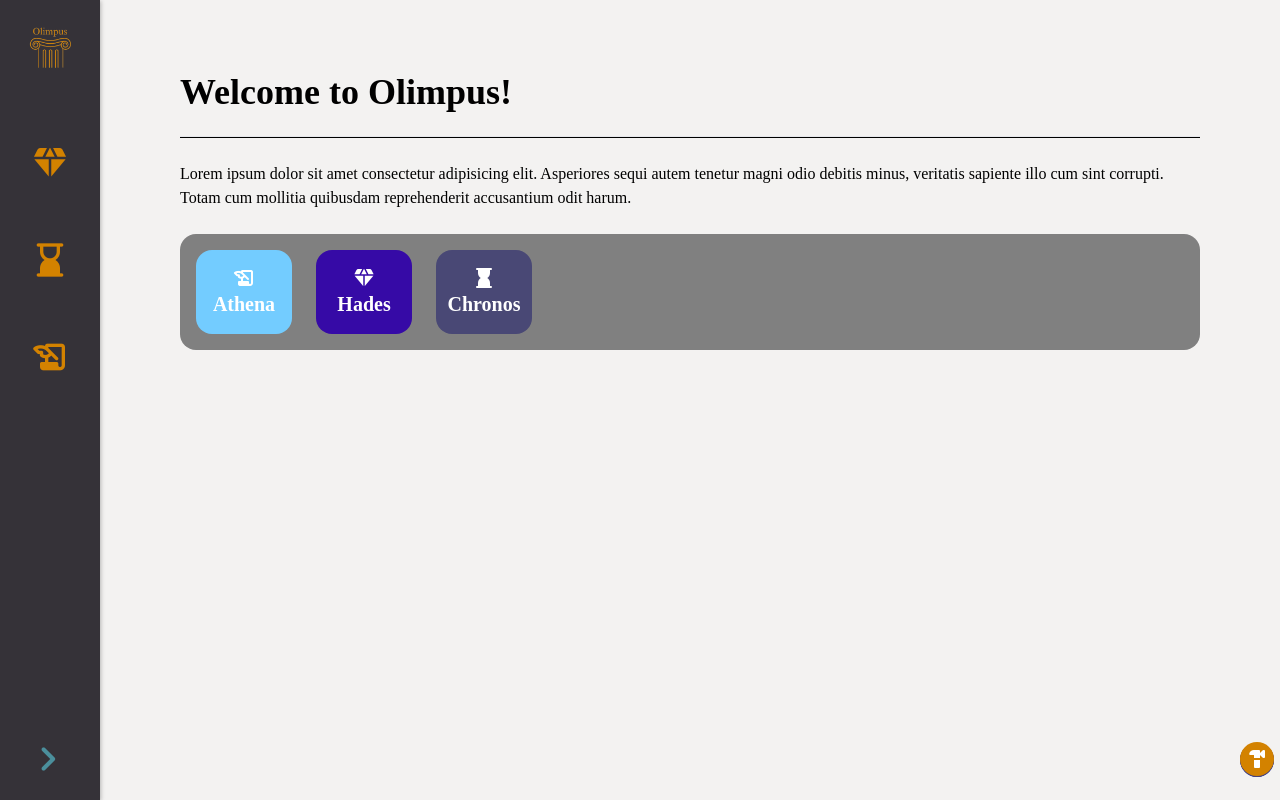
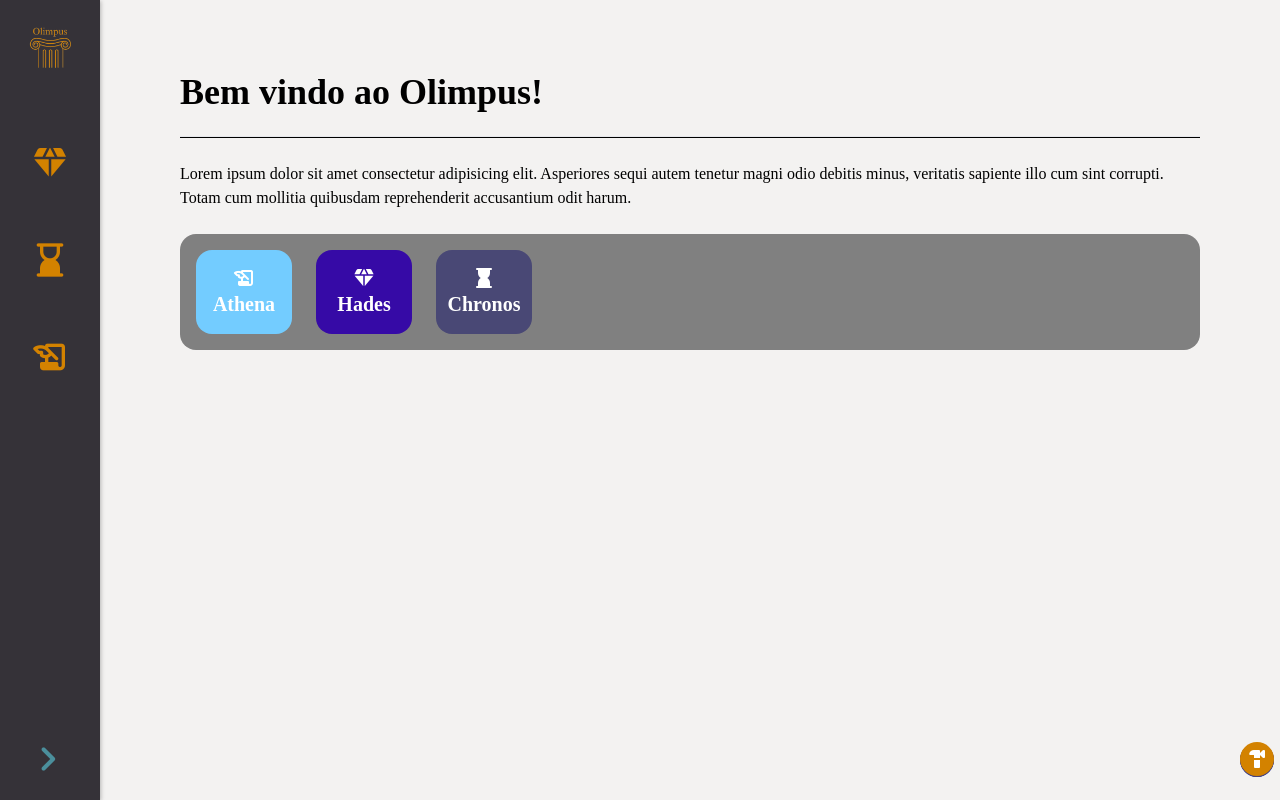
Before and after one commit to JoaoPedroQueirozRocha/Olimpus, a Vue app: page / in a window 1280 px wide. Built offline with nearby package versions, Linux system fonts and the light colour scheme; a web font is replaced by a local one.

Commit message:
feat: add language store

```diff
--- a/src/App.vue
+++ b/src/App.vue
@@ -18,7 +18,9 @@ import { RouterLink, RouterView } from 'vue-router';
 import { useRouter } from 'vue-router';
 import OSideBar from '@/components/OSideBar.vue';
 import ORoundMenu from './components/ORoundMenu.vue';
+import { createI18n } from 'vue-i18n';
 import { ref } from 'vue';
+
 const router = useRouter();
 const items = ref([
 	{
--- a/src/components/OSideBar.vue
+++ b/src/components/OSideBar.vue
@@ -210,7 +210,7 @@ export default {
 	margin-top: 2em;
 
 	&:hover {
-		color: $heavy-primary;
+		color: $heavy-cyan;
 		background: $orange-100;
 
 		img {
--- /dev/null
+++ b/src/languages/en.json
@@ -0,0 +1,5 @@
+{
+	"home": {
+		"title": "Welcome to Olimpus!"
+	}
+}
--- /dev/null
+++ b/src/languages/pt.json
@@ -0,0 +1,5 @@
+{
+	"home": {
+		"title": "Bem vindo ao Olimpus!"
+	}
+}
--- a/src/main.ts
+++ b/src/main.ts
@@ -1,11 +1,15 @@
-import './assets/main.css'
+import './assets/main.css';
 
-import { createApp } from 'vue'
-import App from './App.vue'
-import router from './router'
+import { createApp } from 'vue';
+import App from './App.vue';
+import router from './router';
+import { createI18n } from 'vue-i18n';
+import { i18nOptions } from './store/languageStore.js';
 
-const app = createApp(App)
+const app = createApp(App);
 
-app.use(router)
+const i18n = createI18n(i18nOptions);
 
-app.mount('#app')
+app.use(router).use(i18n);
+
+app.mount('#app');
--- /dev/null
+++ b/src/store/languageStore.js
@@ -0,0 +1,15 @@
+import english from "../languages/en.json";
+import portuguese from "../languages/pt.json";
+
+export const languageStore = {
+    en: english,
+    pt: portuguese,
+};
+
+export const i18nOptions = {
+    locale: "pt",
+    fallbackLocale: "en",
+    messages: languageStore,
+    legacy: false,
+    useScope: "global",
+};
--- a/src/views/Home.vue
+++ b/src/views/Home.vue
@@ -1,7 +1,7 @@
 <template>
 	<div class="flex flex-col gap-6 w-full h-full">
 		<div class="flex flex-col gap-6 w-[100%]">
-			<h1 class="title">Welcome to Olimpus!</h1>
+			<h1 class="title">{{ t('home.title') }}</h1>
 			<hr class="w-full h-[2px] bg-black" />
 		</div>
 		<div>
@@ -38,6 +38,8 @@ import ORoundButton from '@/components/ORoundButton.vue';
 import ORoundMenu from '@/components/ORoundMenu.vue';
 import OSideBar from '@/components/OSideBar.vue';
 import { ref, reactive } from 'vue';
+import { useI18n } from 'vue-i18n';
+
 export default {
 	components: {
 		OButton,
@@ -53,8 +55,9 @@ export default {
 			{ name: 'Hades', color: String('#360aa6'), icon: 'diamond' },
 			{ name: 'Chronos', color: String('#494875'), icon: 'hourglass' },
 		]);
-
+		const { t } = useI18n({ useScope: 'global' });
 		return {
+			t,
 			cards,
 		};
 	},
```
